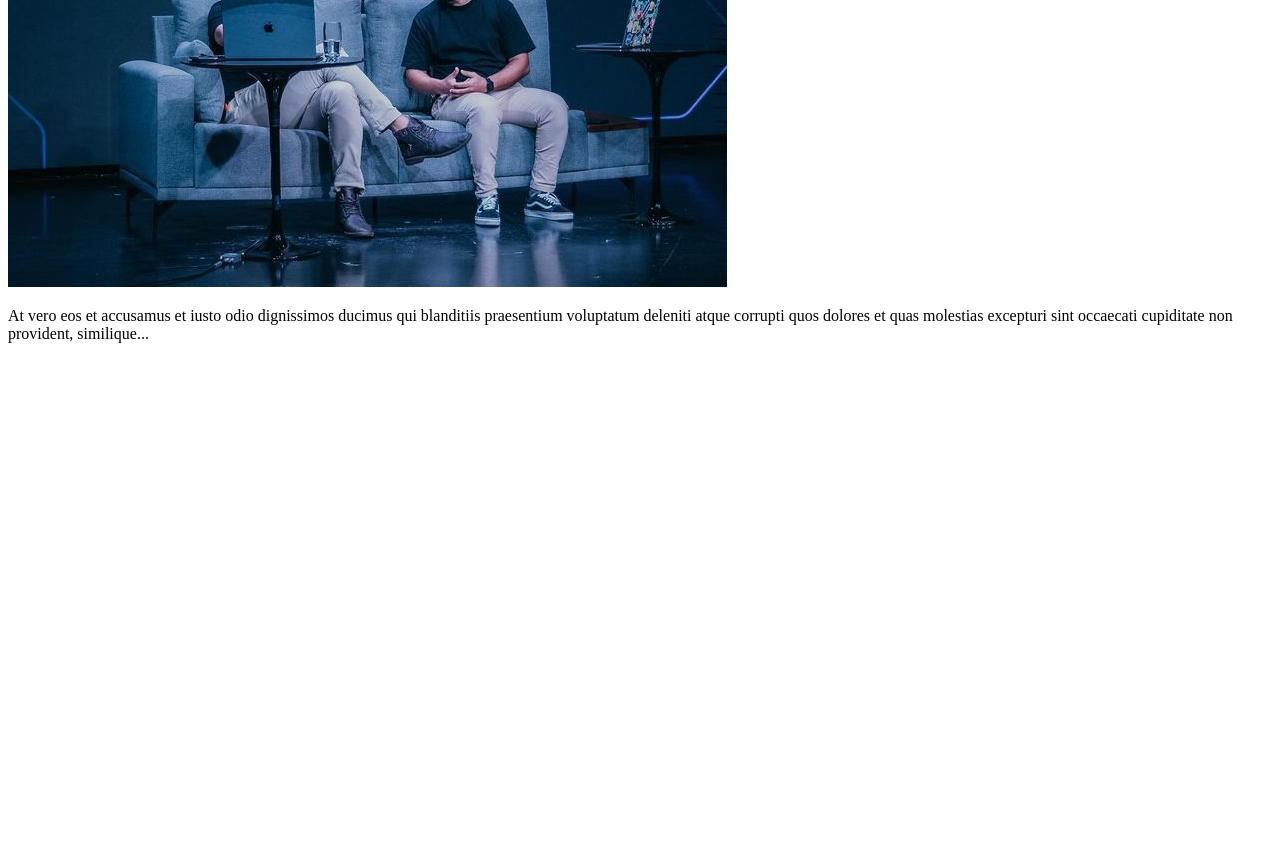
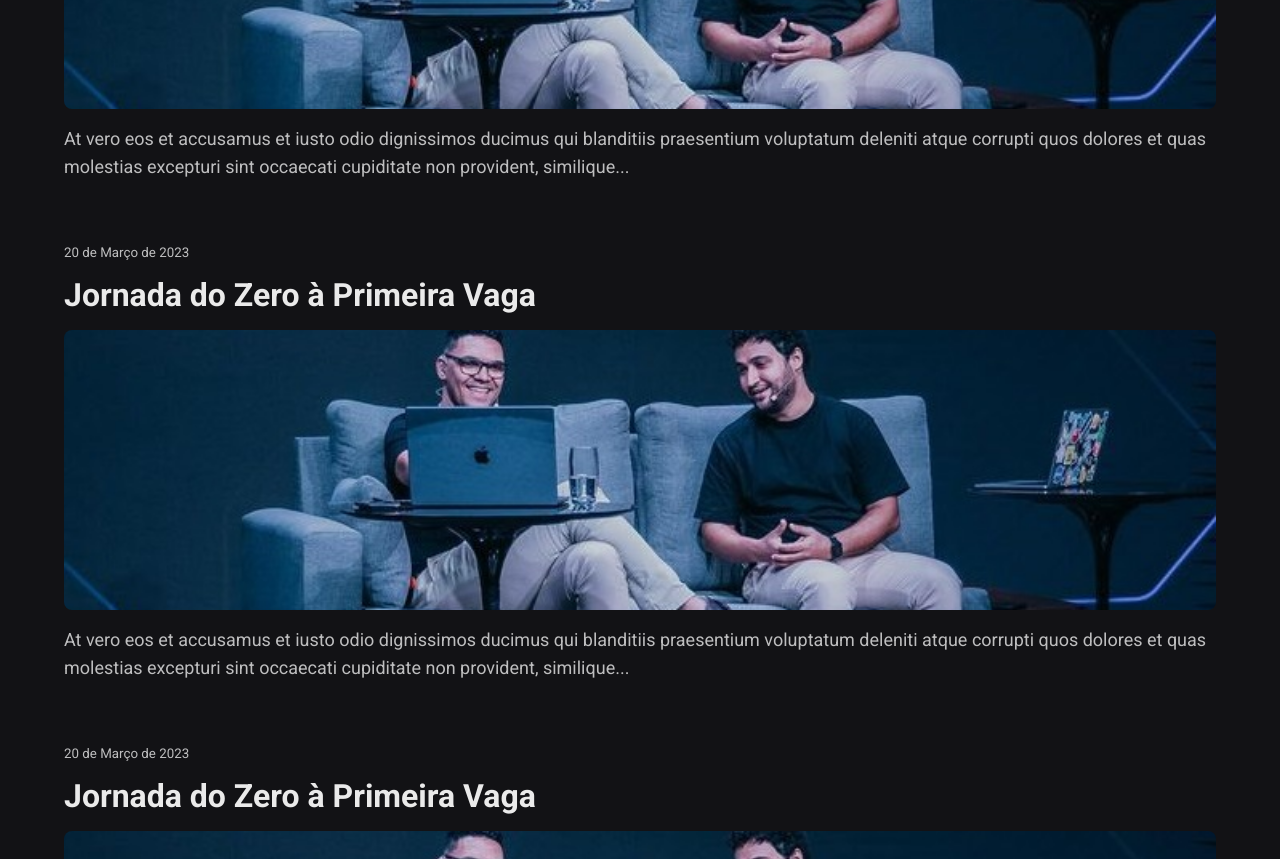
Before and after one commit to carloshenriquefs/spacetime, a plain HTML site: page NLW/index.html in a window 1280 px wide. Shown: the part 320-1179 px from the top of the page. Before the commit the page ends 800 px from the top, so only its background shows below. Drawn offline with Linux system fonts and the light colour scheme.

Commit message:
Descomplicando o codigo

```diff
--- a/NLW/index.html
+++ b/NLW/index.html
@@ -3,26 +3,73 @@
   <head>
     <meta charset="UTF-8" />
     <meta name="viewport" content="width=device-width, initial-scale=1.0" />
-
+    <link rel="preconnect" href="https://fonts.googleapis.com" />
+    <link rel="preconnect" href="https://fonts.gstatic.com" crossorigin />
+    <link
+      href="https://fonts.googleapis.com/css2?family=Roboto:wght@400;700&display=swap"
+      rel="stylesheet"
+    />
     <link rel="icon" type="image/png" href="./assets/favicon.png" />
+    <link rel="stylesheet" href="style.css" />
 
     <title>NLW Spacetime</title>
   </head>
   <body>
-    <div>
+    <nav>
+      <a
+        href="https://www.youtube.com/watch?v=3nz5HkUJaVU"
+        target="_blank"
+        class="memory"
+      >
         <small>20 de Março de 2023</small>
         <h1>Jornada do Zero à Primeira Vaga</h1>
         <img
           src="./assets/jornada.png"
           alt="Rodrigo e Mayk apresentando o evento Jornada do Zero à Primeira Vaga"
         />
-
         <p>
           At vero eos et accusamus et iusto odio dignissimos ducimus qui
           blanditiis praesentium voluptatum deleniti atque corrupti quos dolores
           et quas molestias excepturi sint occaecati cupiditate non provident,
           similique...
         </p>
-    </div>
+      </a>
+      <a
+        href="https://www.youtube.com/watch?v=3nz5HkUJaVU"
+        target="_blank"
+        class="memory"
+      >
+        <small>20 de Março de 2023</small>
+        <h1>Jornada do Zero à Primeira Vaga</h1>
+        <img
+          src="./assets/jornada.png"
+          alt="Rodrigo e Mayk apresentando o evento Jornada do Zero à Primeira Vaga"
+        />
+        <p>
+          At vero eos et accusamus et iusto odio dignissimos ducimus qui
+          blanditiis praesentium voluptatum deleniti atque corrupti quos dolores
+          et quas molestias excepturi sint occaecati cupiditate non provident,
+          similique...
+        </p>
+      </a>
+      <a
+        href="https://www.youtube.com/watch?v=3nz5HkUJaVU"
+        target="_blank"
+        class="memory"
+      >
+        <small>20 de Março de 2023</small>
+        <h1>Jornada do Zero à Primeira Vaga</h1>
+        <img
+          src="./assets/jornada.png"
+          alt="Rodrigo e Mayk apresentando o evento Jornada do Zero à Primeira Vaga"
+        />
+        <p>
+          At vero eos et accusamus et iusto odio dignissimos ducimus qui
+          blanditiis praesentium voluptatum deleniti atque corrupti quos dolores
+          et quas molestias excepturi sint occaecati cupiditate non provident,
+          similique...
+        </p>
+      </a>
+    </nav>
   </body>
 </html>
--- /dev/null
+++ b/NLW/style.css
@@ -0,0 +1,47 @@
+* {
+  margin: 0;
+  padding: 0;
+  box-sizing: border-box;
+}
+
+body {
+  background-color: #121215;
+  color: #eaeaea;
+  font-family: "Roboto", sans-serif;
+}
+
+nav {
+  padding: 64px;
+}
+
+.memory {
+  display: flex;
+  flex-direction: column;
+  gap: 16px;
+
+  text-decoration: none;
+  margin-bottom: 64px;
+}
+
+.memory small {
+  color: #bebebf;
+  font-size: h1;
+}
+
+.memory h1 {
+  font-size: 32px;
+  color: #eaeaea;
+}
+
+.memory img {
+  width: 100%;
+  height: 280px;
+  object-fit: cover;
+  border-radius: 8px;
+}
+
+.memory p {
+  font-size: 18px;
+  color: #bebebf;
+  line-height: 28px;
+}
```
Lines whose indentation alone changed are shown as unchanged.
